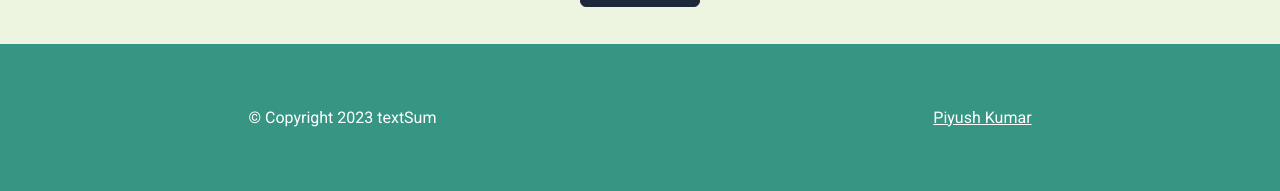
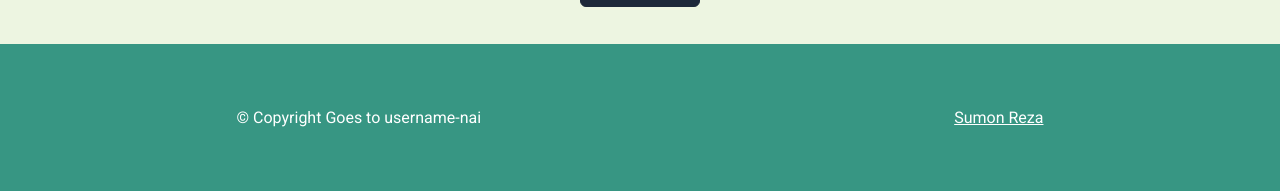
Before and after one commit to username-nai/text-summarization, a Flask app: page / in a window 1280 px wide. Shown: the part 635-826 px from the top of the page. Run offline with Flask 2, Linux system fonts and the light colour scheme.

Commit message:
Update index.html

```diff
--- a/templates/index.html
+++ b/templates/index.html
@@ -25,7 +25,7 @@
 
     <script type="application/ld+json">
 
-{"@type":"WebSite","description":"Welcome to my Text Summarization project by piyushkumar002! This project utilizes machine learning techniques to automatically generate concise summaries of given text inputs.","url":"https://text-summarization-eid3.onrender.com/","headline":"textSum | Piyush Kumar","name":"textSum","author":{"@type":"Person","name":"Piyush Kumar"},"@context":"https://schema.org"}</script>
+{"@type":"WebSite","description":"Welcome to my Text Summarization project by username-nai! This project utilizes machine learning techniques to automatically generate concise summaries of given text inputs.","url":"https://text-summarization-eid3.onrender.com/","headline":"textSum | Sumon Reza","name":"textSum","author":{"@type":"Person","name":"Sumon Reza"},"@context":"https://schema.org"}</script>
 
     <!-- End Jekyll SEO tag -->
 
@@ -34,7 +34,7 @@
 <link rel="icon" type="image/png" sizes="16x16" href="{{ url_for('static', filename='favicon/favicon-16x16.png') }}">
 <link rel="manifest" href="/site.webmanifest">
 
-    <title>textSum | Text Summary | Piyush Kumar</title>
+    <title>textSum | Text Summary | Sumon Reza</title>
 </head>
 <body>
     <nav class="navbar">
@@ -64,10 +64,10 @@
     </div>
     <div class="footer">
         <div class="section-left">
-            <p>&copy; Copyright 2023 textSum</p>
+            <p>&copy; Copyright Goes to username-nai</p>
         </div>
         <div class="section-right">
-            <p><a href="https://github.com/piyushkumar002">Piyush Kumar</a></p>
+            <p><a href="https://github.com/username-nai">Sumon Reza</a></p>
         </div>
     </div>
 </body>
```
